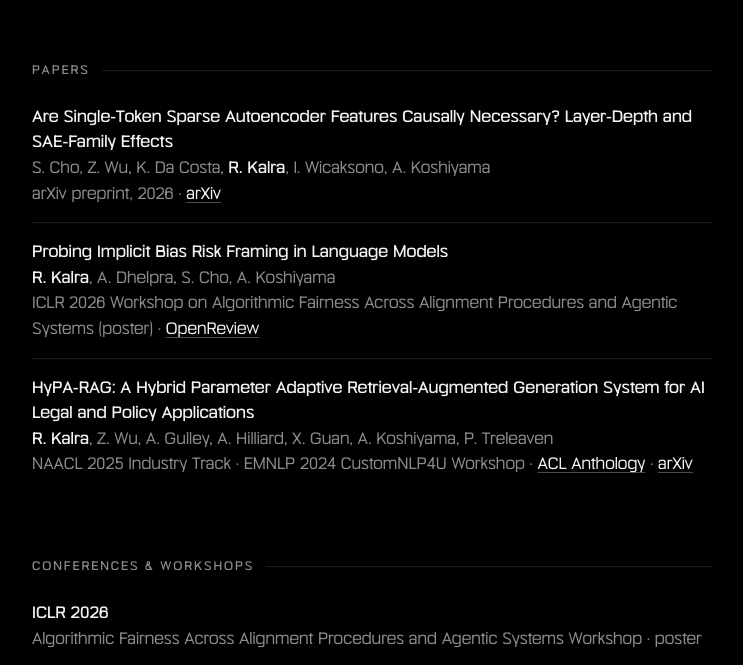
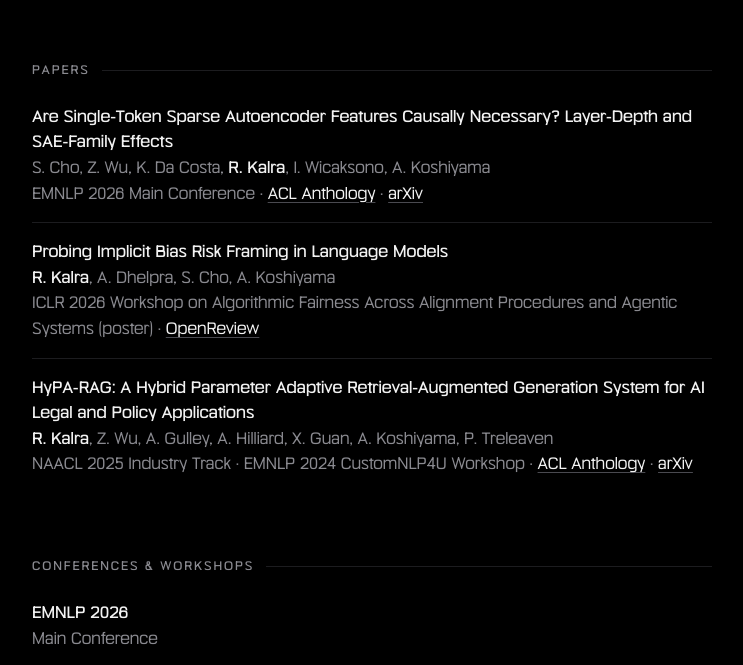
Before and after one commit to rk68/rk68.github.io, a plain HTML site: page research.html in a window 1280 px wide. Shown: the part 223-888 px from the top of the page, without its empty margins (268-1011 px from the left). Drawn offline with Linux system fonts and the light colour scheme.

Commit message:
docs: mark sae paper as emnlp 2026 main conference

```diff
--- a/research.html
+++ b/research.html
@@ -25,7 +25,7 @@
       <li>
         <div class="title">Are Single-Token Sparse Autoencoder Features Causally Necessary? Layer-Depth and SAE-Family Effects</div>
         <div class="muted">S. Cho, Z. Wu, K. Da Costa, <span class="me">R. Kalra</span>, I. Wicaksono, A. Koshiyama</div>
-        <div class="muted">arXiv preprint, 2026 · <a href="https://arxiv.org/abs/2607.20596">arXiv</a></div>
+        <div class="muted">EMNLP 2026 Main Conference · <a href="https://aclanthology.org/2026.emnlp-main.1794/">ACL Anthology</a> · <a href="https://arxiv.org/abs/2607.20596">arXiv</a></div>
       </li>
       <li>
         <div class="title">Probing Implicit Bias Risk Framing in Language Models</div>
@@ -42,6 +42,10 @@
     <h2>Conferences &amp; workshops</h2>
     <ul class="items">
       <li>
+        <div class="title">EMNLP 2026</div>
+        <div class="muted">Main Conference</div>
+      </li>
+      <li>
         <div class="title">ICLR 2026</div>
         <div class="muted">Algorithmic Fairness Across Alignment Procedures and Agentic Systems Workshop · poster</div>
       </li>
```
